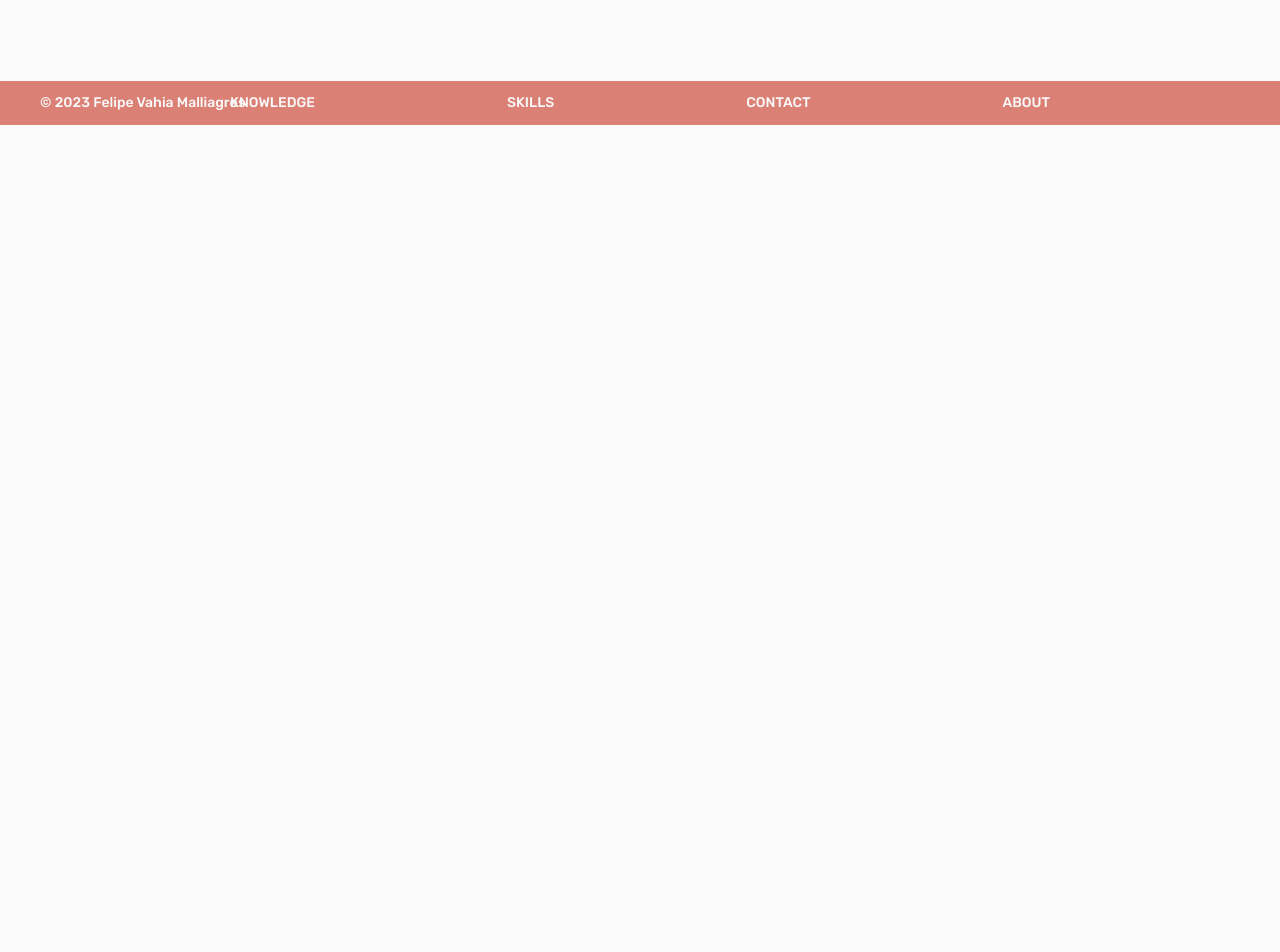
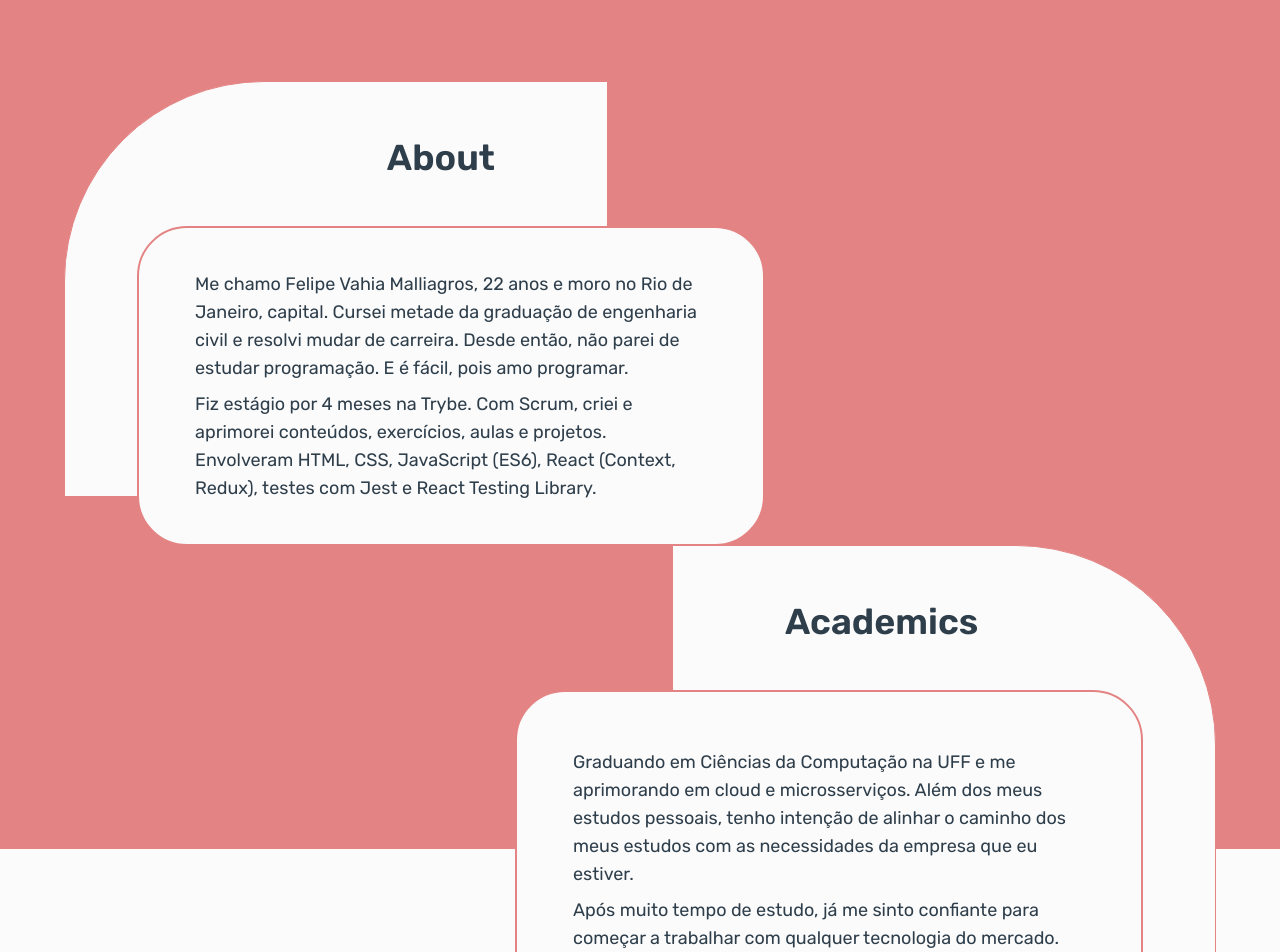
Before and after one commit to felipemalli/portfolio, a React (Vite) app: page / in a window 1280 px wide. Shown: the part 1640-2592 px from the top of the page. Before the commit the page ends 1765 px from the top, so only its background shows below. Built offline with nearby package versions, Linux system fonts and the light colour scheme.

Commit message:
feat: implement about section

```diff
--- a/src/components/footer/Footer.tsx
+++ b/src/components/footer/Footer.tsx
@@ -3,7 +3,7 @@ import { NavOptionNavigation } from '../shared/Nav/NavOptionNavigation';
 
 export const Footer: React.FC = () => {
   return (
-    <footer className='flex justify-center p-3 mt-96 bg-[#D46253] opacity-80'>
+    <footer className='flex justify-center p-3 mt-64 bg-[#D46253] opacity-80'>
       <p className='hidden lg:flex lg:absolute lg:left-10 font-medium text-sm text-[#f9f9f9]'>© 2023 Felipe Vahia Malliagros</p>
       <nav className='items-center space-x-4 md:space-x-48 uppercase text-[#f9f9f9] font-medium text-sm'>
         <NavOptionNavigation className='hover:opacity-80' componentId='content' areaNameNav='knowledge'>Knowledge</NavOptionNavigation>
--- a/src/pages/LandingPage.tsx
+++ b/src/pages/LandingPage.tsx
@@ -19,6 +19,40 @@ export const LandingPage: React.FC = () => {
           <img src="src/assets/background/circle.svg" className='absolute -top-[70%] left-[65%] 2xl:-top-[110%] -z-10 scale-125 invisible xl:visible' alt='Background circle'></img>
           {/* <img src="src/assets/background/circle.svg" className='absolute opacity-80 -top-[70%] left-[70%] 2xl:-top-[80%] -z-10 scale-125 invisible xl:visible' alt='Background circle'></img> */}
         </article>
+        <div className='absolute -z-10 bg-[#E48383] mt-48 w-screen h-[60rem]'/>
+        <article className='w-fill md:mx-16 2xl:w-[89.938rem] 2xl:m-auto'>
+          <section className='relative w-full mt-96 container'>
+            <aside className='flex justify-start'>
+              <div className='flex relative container w-[544px] right-0 h-[416px] rounded-tl-[200px] bg-[#fbfbfb] border border-[#E48383] text-[#2E3E4B]'>
+                <h2 className='absolute top-14 font-semibold text-4xl right-28'>
+                About
+                </h2>
+                <div className='absolute flex flex-col items-center justify-center p-14 left-[72px] top-36 w-[628px] h-[320px] bg-[#fbfbfb] border-2 border-[#E48383] rounded-[50px] text-lg'>
+                  <p>Me chamo Felipe Vahia Malliagros, 22 anos e moro no Rio de Janeiro, capital. Cursei metade da graduação de engenharia civil e resolvi mudar de carreira. Desde então, não parei de estudar programação. E é fácil, pois amo programar.
+                  </p>
+                  <p className='mt-2'>
+                    Fiz estágio por 4 meses na Trybe. Com Scrum, criei e aprimorei conteúdos, exercícios, aulas e projetos. Envolveram HTML, CSS, JavaScript (ES6), React (Context, Redux), testes com Jest e React Testing Library.
+                  </p>
+                </div>
+              </div>
+            </aside>
+            <aside className='flex justify-end'>
+              <div className='flex relative container w-[544px] right-0 mt-12 h-[416px] rounded-tr-[200px] bg-[#fbfbfb] border border-[#E48383] text-[#2E3E4B]'>
+                <h2 className='absolute top-14 font-semibold text-4xl left-28'>
+                Academics
+                </h2>
+                <div className='absolute flex flex-col items-center justify-center p-14 right-[72px] top-36 w-[628px] h-[320px] bg-[#fbfbfb] border-2 border-[#E48383] rounded-[50px] text-lg'>
+                  <p>
+                  Graduando em Ciências da Computação na UFF e me aprimorando em cloud e microsserviços. Além dos meus estudos pessoais, tenho intenção de alinhar o caminho dos meus estudos com as necessidades da empresa que eu estiver.
+                  </p>
+                  <p className='mt-2'>
+                    Após muito tempo de estudo, já me sinto confiante para começar a trabalhar com qualquer tecnologia do mercado.
+                  </p>
+                </div>
+              </div>
+            </aside>
+          </section>
+        </article>
         <Footer />
       </main>
     </div>
```
